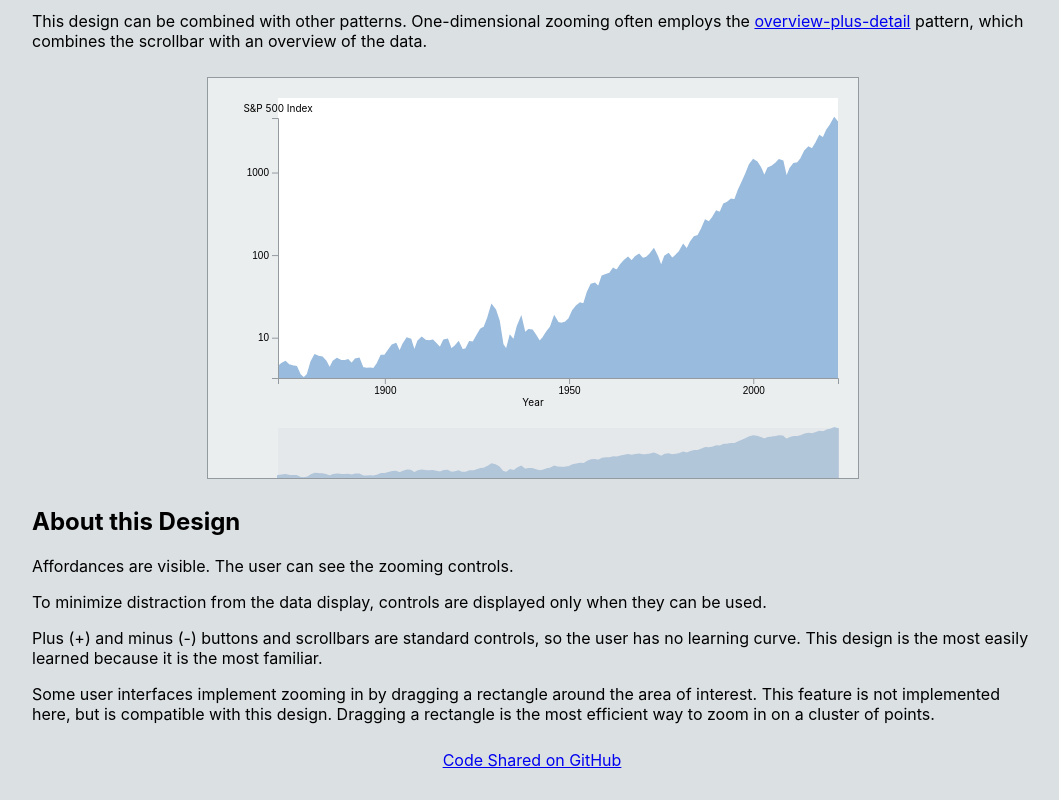
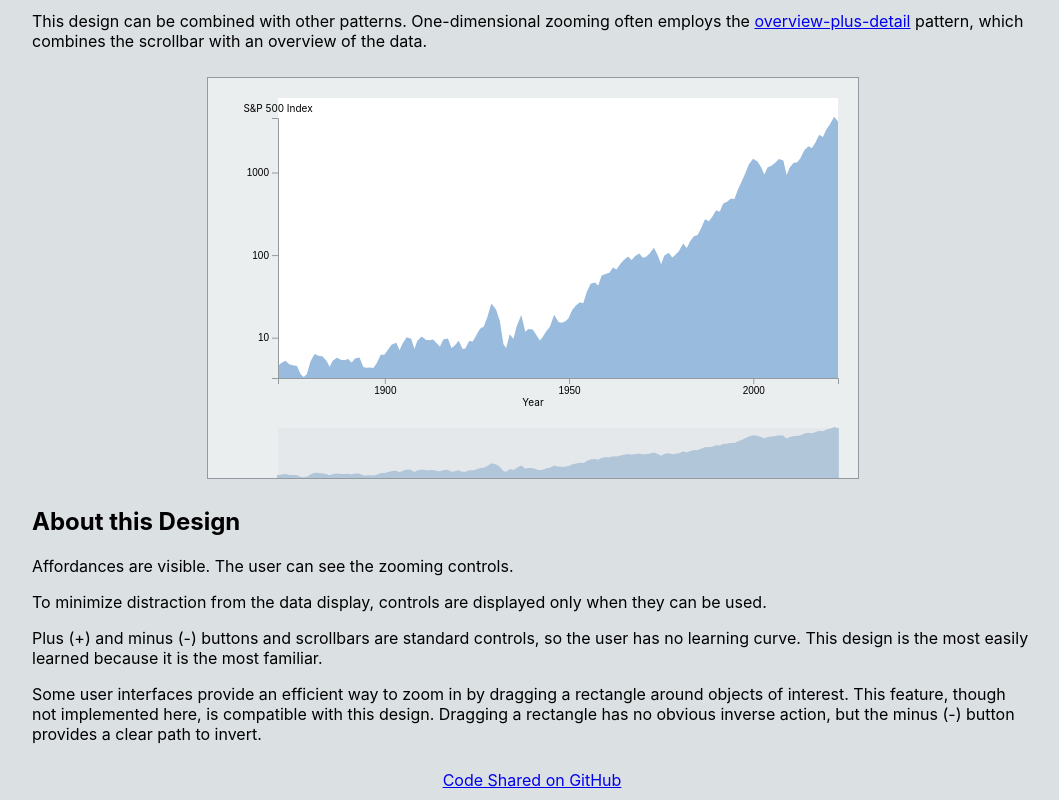
Before and after one commit to hemanrobinson/panning-zooming, a React (Create React App) app: page / in a window 1280 px wide. Shown: the part 645-1445 px from the top of the page, without its empty margins (108-1167 px from the left). Built offline with nearby package versions, Linux system fonts and the light colour scheme.

Commit message:
inverse text

```diff
--- a/src/App.js
+++ b/src/App.js
@@ -44,7 +44,7 @@ const App = () => {
                 Plus (+) and minus (-) buttons and scrollbars are standard controls, so the user has no learning curve. This design is the most easily learned because it is the most familiar.
                 </p>
                 <p>
-                Some user interfaces implement zooming in by dragging a rectangle around the area of interest.  This feature is not implemented here, but is compatible with this design.  Dragging a rectangle is the most efficient way to zoom in on a cluster of points.
+                Some user interfaces provide an efficient way to zoom in by dragging a rectangle around objects of interest.  This feature, though not implemented here, is compatible with this design.  Dragging a rectangle has no obvious inverse action, but the minus (-) button provides a clear path to invert.
                 </p>
             </div>
             <a href="https://github.com/hemanrobinson/zoom/">Code Shared on GitHub</a>
```
Also changed, not shown: 1 other file (tests, documents, lock files or other folders).
